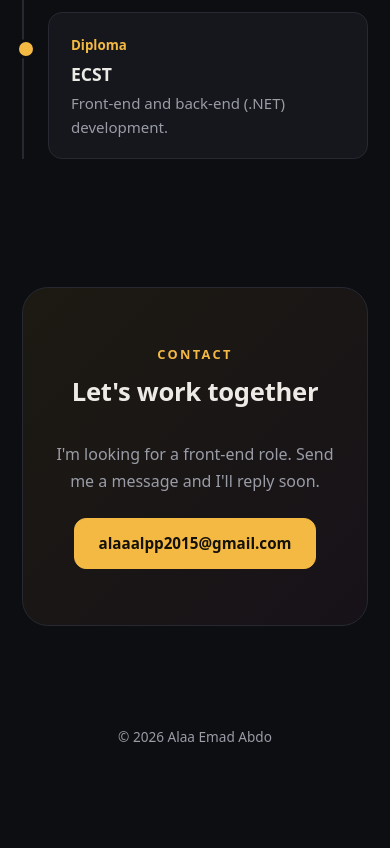
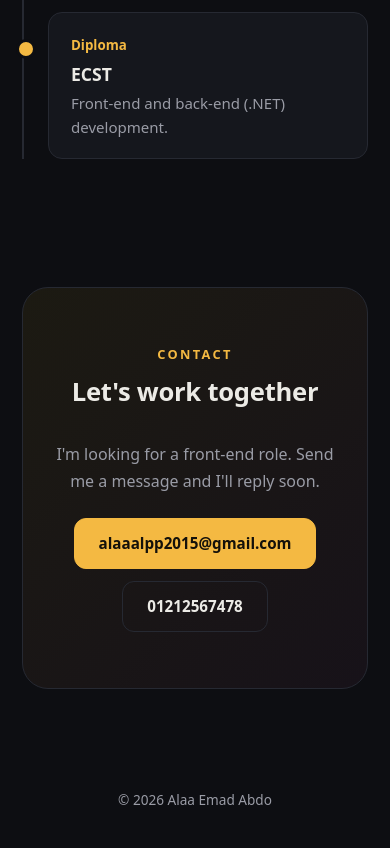
Before and after one commit to alaa-emad-dev/alaa-emad-dev.github.io, a plain HTML site: page index.html in a window 390 px wide. Shown: the part 5532-6380 px from the top of the page. Before the commit the page ends 6317 px from the top, so only its background shows below. Drawn offline with Linux system fonts and the light colour scheme.

Commit message:
Update contact section with phone number link

```diff
--- a/index.html
+++ b/index.html
@@ -112,7 +112,7 @@ footer{text-align:center;color:var(--mute);font-size:.85rem;padding:36px 0}
 
 <section id="contact"><div class="wrap rv"><div class="contact"><div class="eyebrow">Contact</div><h2>Let's work together</h2>
 <p>I'm looking for a front-end role. Send me a message and I'll reply soon.</p>
-<a class="btn pr" href="mailto:alaaalpp2015@gmail.com">alaaalpp2015@gmail.com</a></div></div></section>
+<div style="display:flex;gap:12px;flex-wrap:wrap;justify-content:center"><a class="btn pr" href="mailto:alaaalpp2015@gmail.com">alaaalpp2015@gmail.com</a><a class="btn gh" href="tel:+201212567478">01212567478</a></div></div></section>
 </main>
 <footer>&copy; 2026 Alaa Emad Abdo</footer>
 <script>
```
